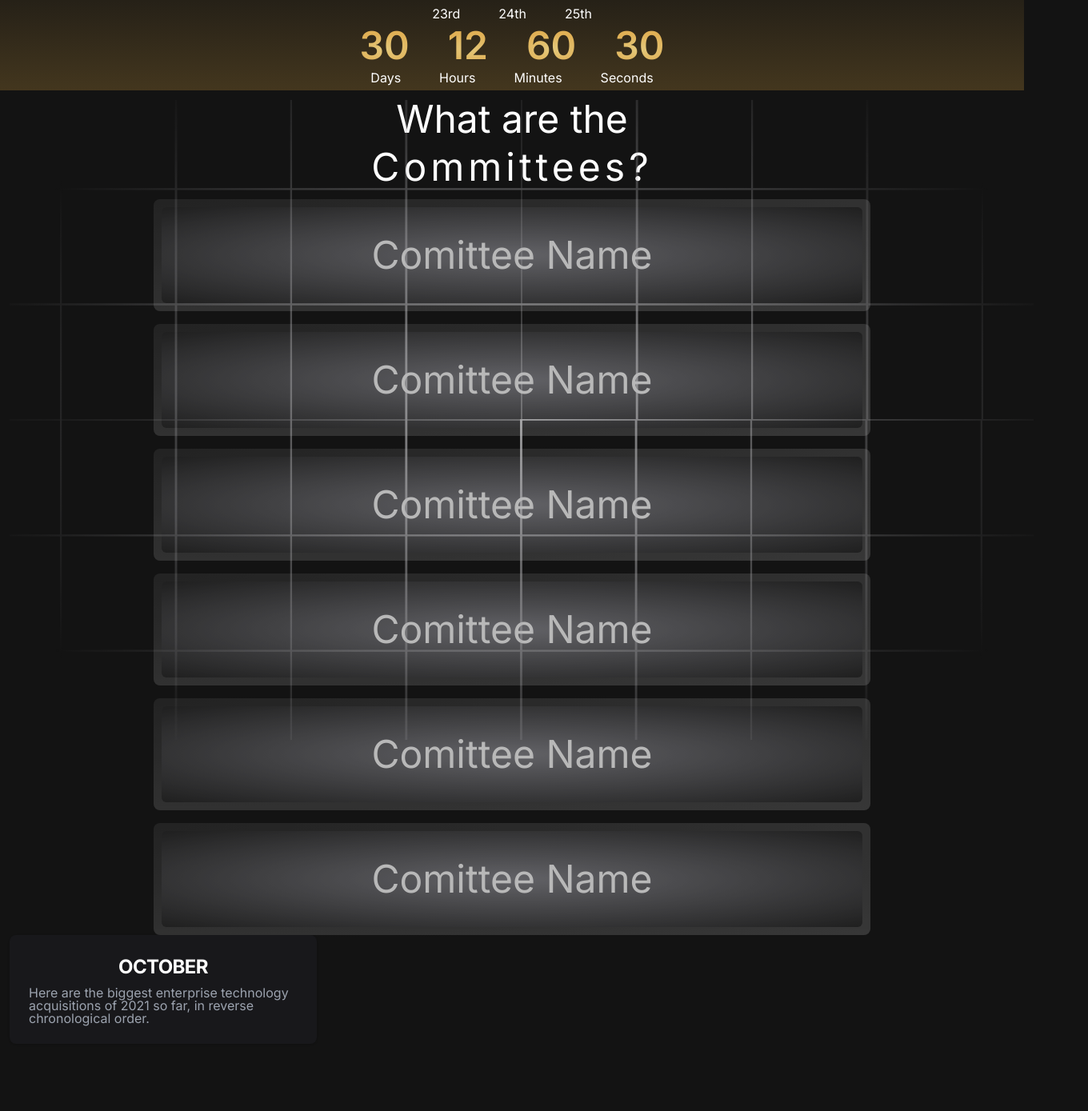
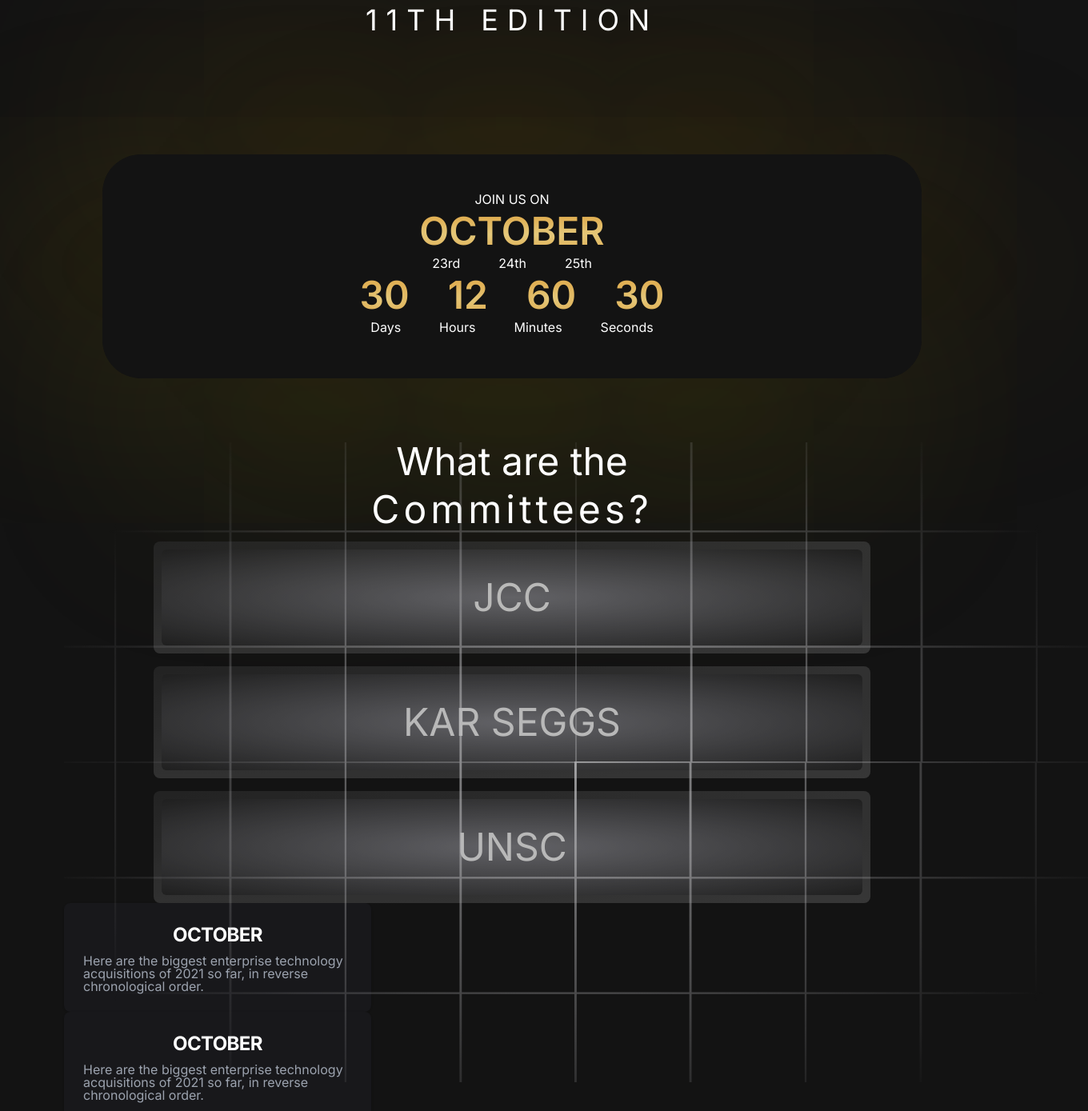
Before and after one commit to skandarajeev/sjbhs-mun-website, a Next.js app: page / in a window 1280 px wide. Shown: the part 871-2260 px from the top of the page at 80% size, 1360 px wide, since content can reach past the window. Before the commit the page ends 2188 px from the top, so only its background shows below. Built offline with nearby package versions, Linux system fonts and the light colour scheme.

Commit message:
nothing much

```diff
--- a/app/page.js
+++ b/app/page.js
@@ -4,6 +4,7 @@
 import circle from "./media/Ellipse 1.svg";
 import bgGradient from "./media/backgroundGradient.png";
 import MyComponent from "./about/page";
+
 
 const Event = (details) => {
   return (
@@ -27,9 +28,17 @@
         rel="stylesheet"
       ></link>
 
+
+
+      {/* NAVBAR */}
+
+
+      {/* NAVBBAR END */}
+
+
       {/* HERO SECTION! */}
 
-      <div className="flex flex-col items-center justify-center my-auto h-screen">
+      <div className="flex flex-col items-center justify-center my-[40%] md:my-[20%] lg:my-[10%]">
         <div className="">
           <h1 className="text-[2rem] m-auto text-gradient-to-r font-poppins from-yellow-500 to-white bg-clip-text mun-gradient mun-typography">
             SJBHSMUN 2023
@@ -56,7 +65,7 @@
       {/* HERO SECTION END! */}
 
       {/* DATE REVEAL SECTION */}
-      <div className="background-gradient text-center flex flex-col h-[100%]">
+      <div className="background-gradient  justify-between text-center flex flex-col  w-[100%] md:w-[80%] md:m-auto p-[3rem] rounded-[3rem] my-10 ">
         <p className="font-poppins text-white mb-2 ">JOIN US ON</p>
         <p className="font-poppins mun-gradient text-5xl font-semibold mb-2">
           OCTOBER
@@ -86,7 +95,7 @@
       {/* DATE REVEAL END */}
 
       {/* Committees Reveal section */}
-      <section className="m-3">
+      <section className="m-[10vh]">
         <div className="committees">
           <div className="committees-background"></div>
 
@@ -100,13 +109,13 @@
           </div>
 
           <div>
-            <Event name="Comittee Name" details="" />
-            <Event name="Comittee Name" details="" />
-            <Event name="Comittee Name" details="" />
-            <Event name="Comittee Name" details="" />
-            <Event name="Comittee Name" details="" />
-            <Event name="Comittee Name" details="" />
+            <Event name="JCC" details="" />
+            <Event name="KAR SEGGS" details="" />
+            <Event name="UNSC" details="" />
             <MyComponent />
+            <MyComponent />
+            <MyComponent />
+
           </div>
         </div>
       </section>
--- a/app/styles.css
+++ b/app/styles.css
@@ -29,8 +29,27 @@
 }
 
 .background-gradient {
-    background: linear-gradient(180deg, rgba(43, 43, 43, 0.00) 0%, rgba(247, 186, 71, 0.21) 100%);
+    /* background-image: linear-gradient(45deg,
+            hsl(0deg 0% 0%) 0%,
+            hsl(343deg 0% 6%) 11%,
+            hsl(344deg 0% 10%) 22%,
+            hsl(344deg 0% 14%) 33%,
+            hsl(344deg 0% 18%) 44%,
+            hsl(344deg 0% 22%) 56%,
+            hsl(344deg 0% 27%) 67%,
+            hsl(344deg 0% 31%) 78%,
+            hsl(344deg 0% 36%) 89%,
+            hsl(0deg 0% 40%) 100%); */
+
+    z-index: 3;
+    max-width: 100%;
+    box-shadow: rgba(195, 182, 4, 0.1) 0px 180px 700px -20px,
+        rgba(219, 170, 8, 0.1) 0px -180px 700px -20px,
+        rgba(168, 130, 3, 0.1) 180px 0px 700px -20px,
+        rgba(218, 173, 7, 0.1) -180px 0px 700px -20px;
 }
+
+
 
 
 .committess {
```
